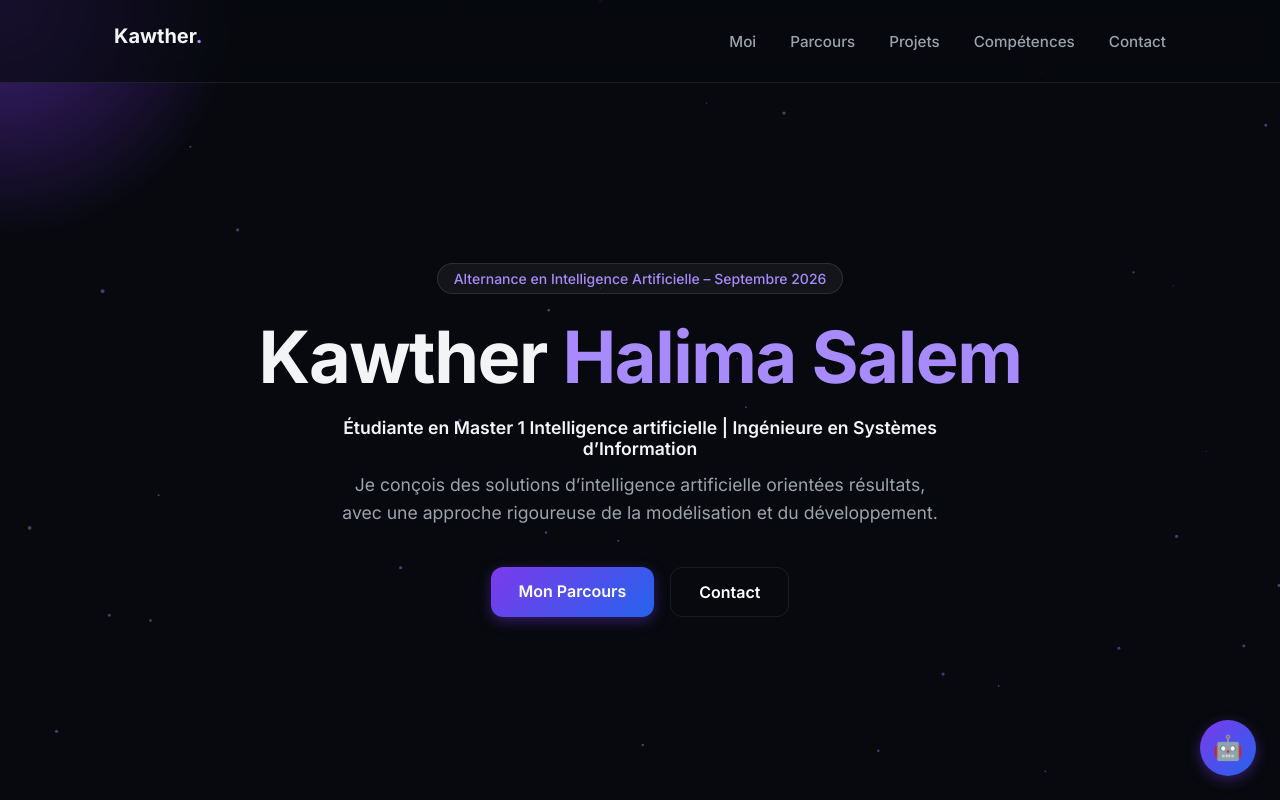
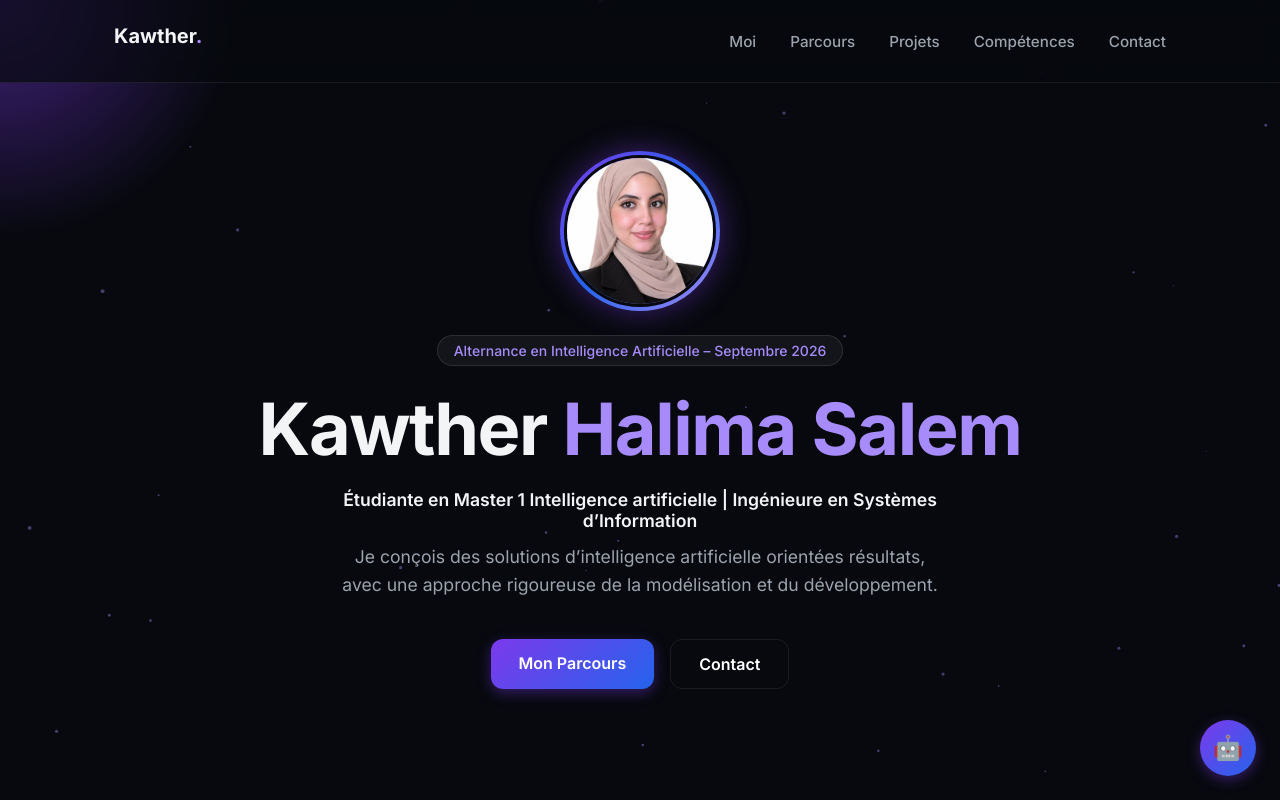
Before and after one commit to KawtherHSl/portfolio, a Next.js app: page /portfolio/ in a window 1280 px wide. Shown: the top 800 px of the page. Built offline with nearby package versions, Linux system fonts and the light colour scheme.

Commit message:
Add professional avatar and profile photo styling

```diff
--- a/app/globals.css
+++ b/app/globals.css
@@ -209,7 +209,35 @@ p {
   justify-content: center;
   text-align: center;
   position: relative;
-  padding-top: 80px;
+  padding-top: 100px;
+  padding-bottom: 60px;
+}
+
+.hero-avatar-wrapper {
+  position: relative;
+  width: 160px;
+  height: 160px;
+  margin: 0 auto 24px auto;
+  border-radius: 50%;
+  padding: 4px;
+  background: linear-gradient(135deg, #7c3aed 0%, #2563eb 50%, #a78bfa 100%);
+  box-shadow: 0 0 30px rgba(124, 58, 237, 0.45);
+  transition: transform 0.4s ease, box-shadow 0.4s ease;
+}
+
+.hero-avatar-wrapper:hover {
+  transform: scale(1.06);
+  box-shadow: 0 0 40px rgba(167, 139, 250, 0.7);
+}
+
+.hero-avatar-img {
+  width: 100%;
+  height: 100%;
+  border-radius: 50%;
+  object-fit: cover;
+  object-position: top center;
+  border: 3px solid #07090E;
+  display: block;
 }
 
 .hero-title {
--- a/app/page.tsx
+++ b/app/page.tsx
@@ -372,7 +372,20 @@ export default function Portfolio() {
         {/* HERO SECTION */}
         <section id="about" className="hero">
           <div className="container" style={{ position: "relative", zIndex: 10 }}>
-            <motion.div initial={{ opacity: 0, scale: 0.9 }} animate={{ opacity: 1, scale: 1 }} transition={{ duration: 0.8 }} style={{ display: "inline-block", marginBottom: "20px" }}>
+            <motion.div
+              initial={{ opacity: 0, scale: 0.8 }}
+              animate={{ opacity: 1, scale: 1 }}
+              transition={{ duration: 0.8 }}
+              className="hero-avatar-wrapper"
+            >
+              <img
+                src="avatar.jpg"
+                alt="Kawther Halima Salem"
+                className="hero-avatar-img"
+              />
+            </motion.div>
+
+            <motion.div initial={{ opacity: 0, scale: 0.9 }} animate={{ opacity: 1, scale: 1 }} transition={{ duration: 0.8, delay: 0.2 }} style={{ display: "inline-block", marginBottom: "20px" }}>
               <span className="badge">Alternance en Intelligence Artificielle – Septembre 2026</span>
             </motion.div>
 
```
Also changed, not shown: public/avatar.jpg (added).
